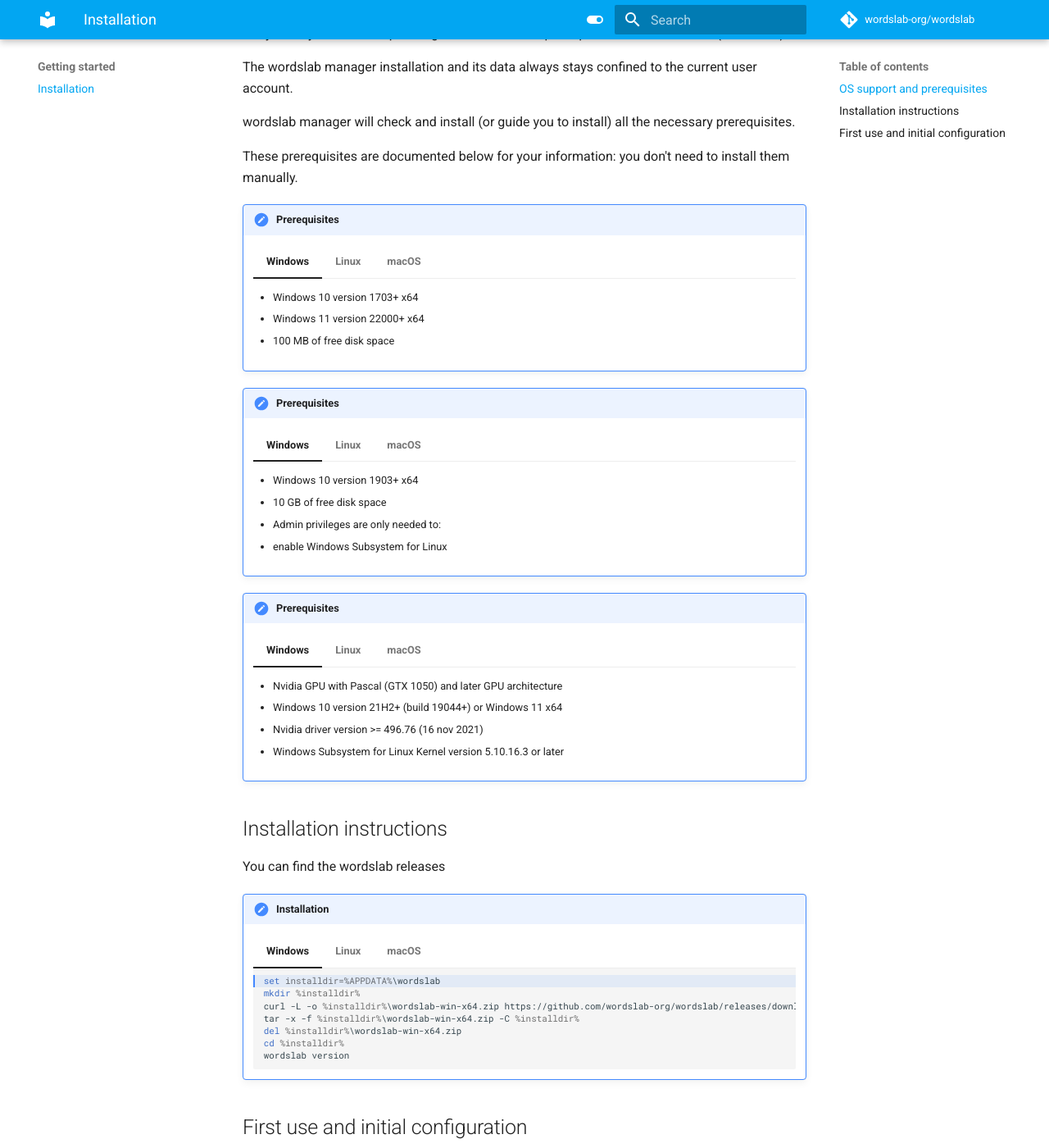
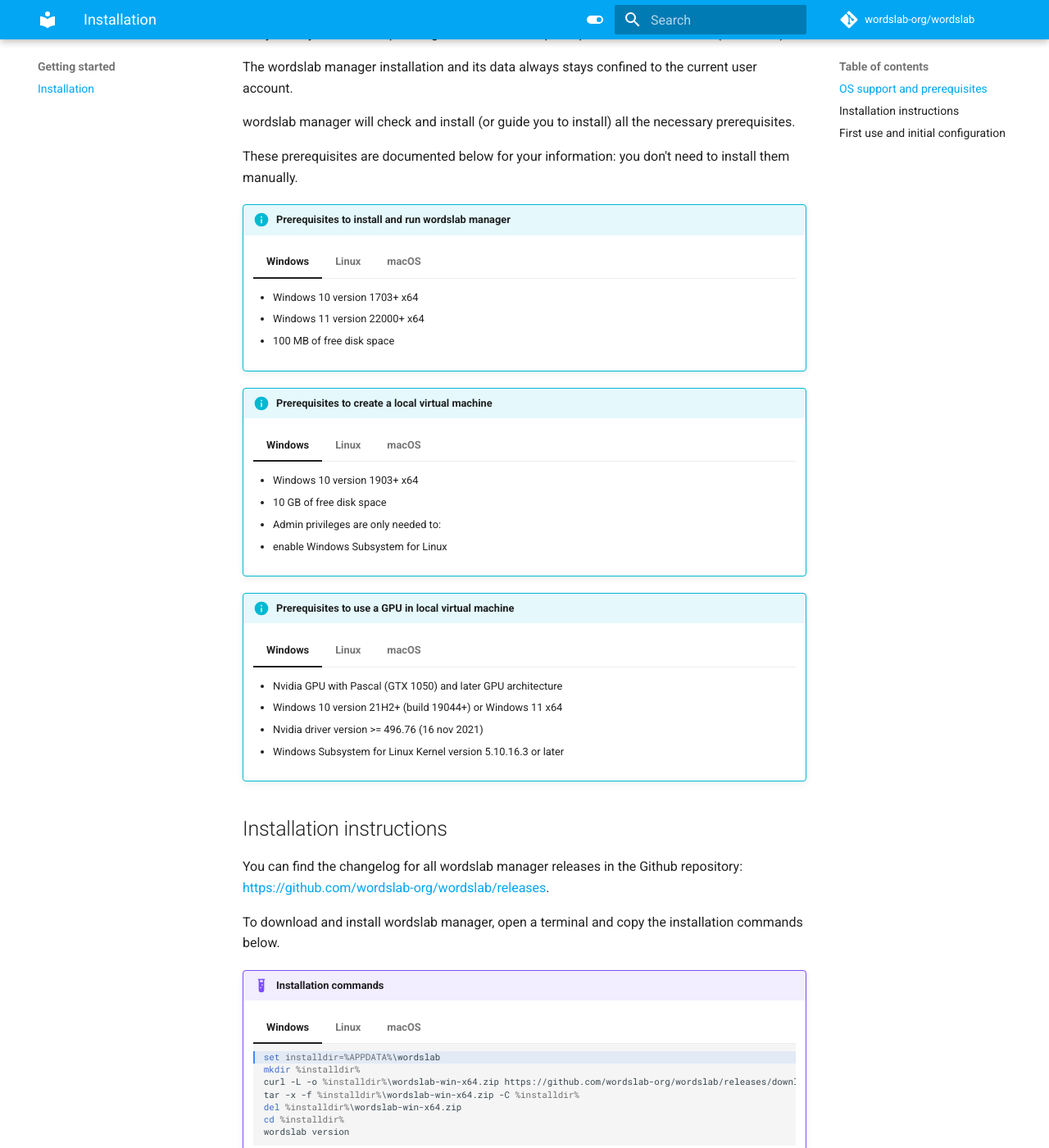
Before and after one commit to wordslab-org/wordslab-website, an MkDocs documentation site: the page built from docs/installation.md, in a window 1280 px wide and 1400 px high, scrolled down 603 px. Shown: the whole window at 82% size. Built offline with MkDocs 1.6.1 and Material for MkDocs 9.7.7, drawn with Linux system fonts in a browser that asks for light colours; comment, search, counter and statistics services are not loaded.

Commit message:
Fix prerequisites and installation scripts

```diff
--- a/docs/installation.md
+++ b/docs/installation.md
@@ -34,13 +34,13 @@
 
         - Ubuntu version 16.04, 18.04, 20.04+ x64
         - Not tested but should also work:
-          - Alpine Linux 3.12+ x64
-          - CentOS 7+ x64
-          - Debian 10+ x64
-          - Fedora 33+ x64
-          - openSUSE 15+ x64
-          - Red Hat Enterprise Linux 7+ x64
-          - SUSE Enterprise Linux 12 SP2+ x64
+          * Alpine Linux 3.12+ x64
+          * CentOS 7+ x64
+          * Debian 10+ x64
+          * Fedora 33+ x64
+          * openSUSE 15+ x64
+          * Red Hat Enterprise Linux 7+ x64
+          * SUSE Enterprise Linux 12 SP2+ x64
         - 100 MB of free disk space
 
     === "macOS"
@@ -89,17 +89,19 @@
 
     === "Linux"
 
-        - GPU sharing between host and guest OS **not supported**
+        - GPU sharing between host and guest OS on Linux is **not supported**
 
     === "macOS"
 
-        - GPU sharing between host and guest OS **not supported**
+        - GPU sharing between host and guest OS on macOS is **not supported**
 
 ## Installation instructions
 
-You can find the wordslab releases
+You can find the changelog for all wordslab manager releases in the Github repository: [https://github.com/wordslab-org/wordslab/releases](https://github.com/wordslab-org/wordslab/releases).
 
-!!! Installation commands
+To download and install wordslab manager, open a terminal and copy the installation commands below.
+
+!!! example "Installation commands"
 
     === "Windows"
 
```
Also changed, not shown: other parts of docs/installation.md (+17 -17 lines).
